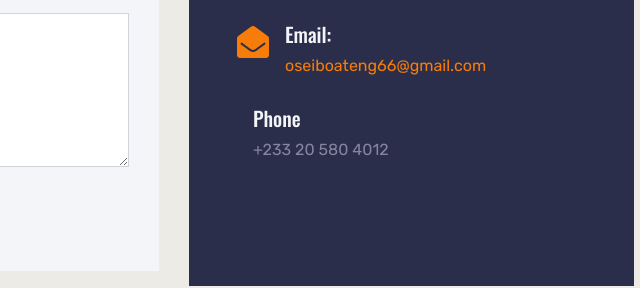
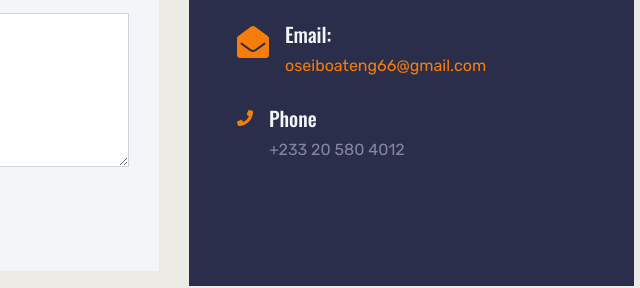
Before and after one commit to Osei-Donkor/joelexisenterprise-, a plain HTML site: page index.html in a window 1280 px wide. Shown: the part 4655-4943 px from the top of the page, 561-1201 px from the left. Drawn offline with nearby package versions, Linux system fonts and the light colour scheme.

Commit message:
Update index.html

```diff
--- a/index.html
+++ b/index.html
@@ -488,7 +488,7 @@
                             </div>
                         </div>
                         <div class="d-flex mb-3">
-                            <i class="fa fa-2x fa-phone-forward text-primary flex-shrink-0 mr-3"></i>
+                            <i class="fa  fa-phone text-primary flex-shrink-0 mr-3"></i>
                             <div class="mt-n1">
                                <h5 class="text-light">Phone</h5>
                                 <p> +233 20 580 4012</p>
```
